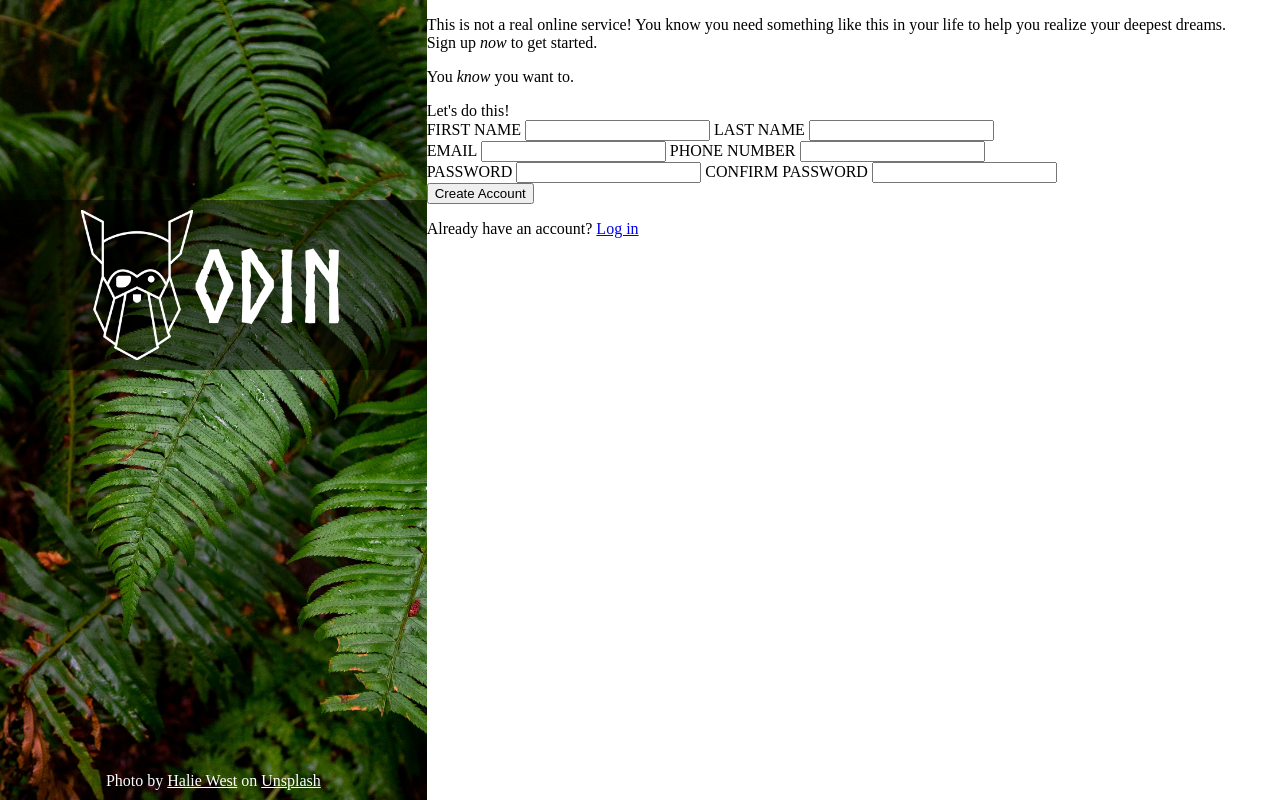
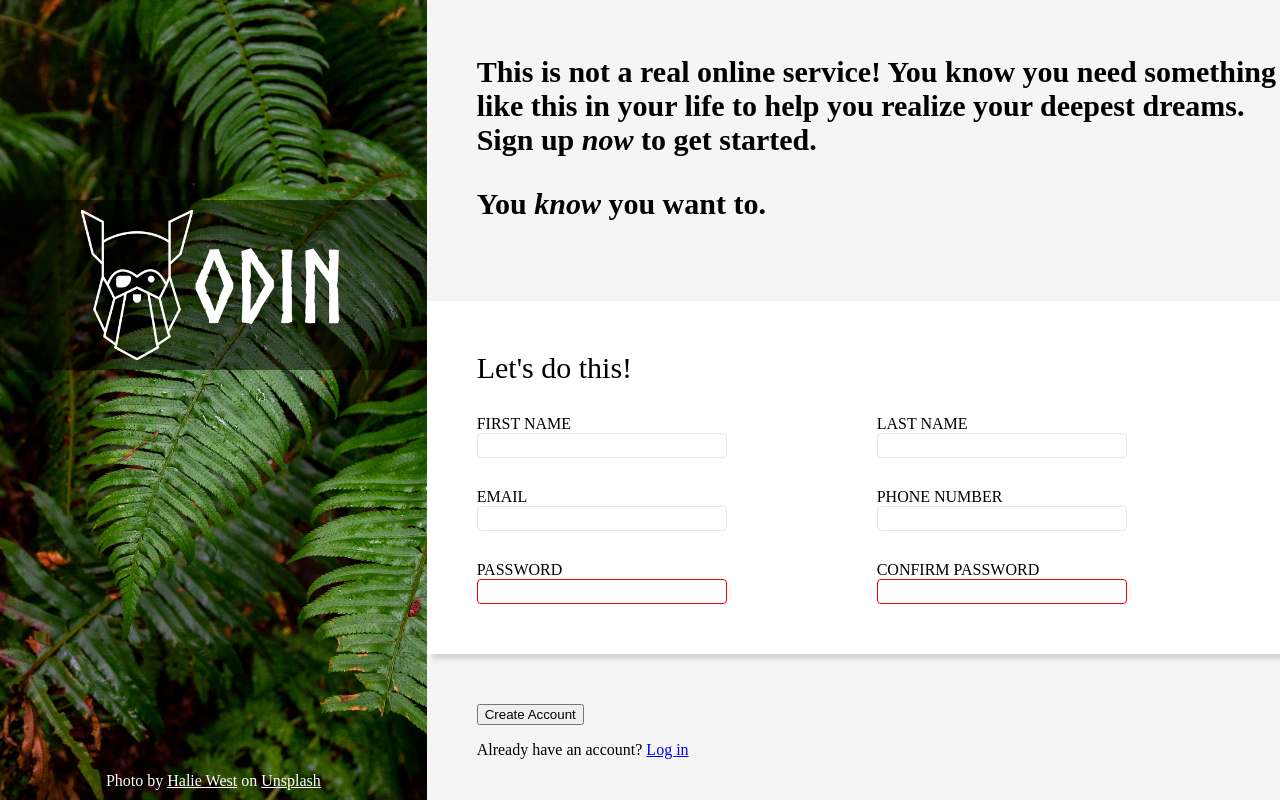
Before and after one commit to Spoogleey/sign-up-form, a plain HTML site: page index.html in a window 1280 px wide. Drawn offline with Linux system fonts and the light colour scheme.

Commit message:
Styled the form
Added styling to the form to make it look like it does on the reference picture

```diff
--- a/index.html
+++ b/index.html
@@ -13,34 +13,46 @@
             <div class="text">ODIN</div>
         </div>
         <div class="credits">
-            <div>Photo by <a href="https://unsplash.com/@haliewestphoto">Halie West</a> on <a href="https://unsplash.com/">Unsplash</a></div>
+            <div>Photo by <a class="credits_links" href="https://unsplash.com/@haliewestphoto">Halie West</a> on <a class="credits_links" href="https://unsplash.com/">Unsplash</a></div>
         </div>
     </div>
     <div id="form">
         <div class="initial_text">
-            <p class="first_paragraph">This is not a real online service! You know you need something like this in your life to help you realize your deepest dreams.<br>Sign up <em>now</em> to get started.</p>
+            <p class="first_paragraph">This is not a real online service! You know you need something<br> like this in your life to help you realize your deepest dreams.<br>Sign up <em>now</em> to get started.</p>
             <p class="second_paragraph">You <em>know</em> you want to.</p>
         </div>
         <div class="signup_form">
             <div class="form_title">Let's do this!</div>
             <div class="form_input">
-                <div class="name_input">
+                <div class="info_input">
+                    <div class="text_input">
                         <label for="firstname">FIRST NAME</label>
-                    <input type="text" name="firstname" id="firstname">
+                        <input type="text" name="firstname" id="firstname" required>
+                    </div>
+                    <div class="text_input">
                         <label for="lastname">LAST NAME</label>
-                    <input type="text" name="lastname" id="lastname">
+                        <input type="text" name="lastname" id="lastname" required>
+                    </div>
                 </div>
                 <div class="info_input">
+                    <div class="text_input">
                         <label for="email">EMAIL</label>
-                    <input type="email" name="email" id="email">
+                        <input type="email" name="email" id="email" required>
+                    </div>
+                    <div class="text_input">
                         <label for="phone">PHONE NUMBER</label>
-                    <input type="number" name="phone" id="phone">
+                        <input type="number" name="phone" id="phone" required>
                     </div>
-                <div class="pass_input">
+                </div>
+                <div class="info_input">
+                    <div class="text_input">
                         <label for="password">PASSWORD</label>
-                    <input type="password" name="password" id="password">
+                        <input type="password" name="password" id="password" required>
+                    </div>
+                    <div class="text_input">
                         <label for="retype_password">CONFIRM PASSWORD</label>
-                    <input type="password" name="retype_password" id="retype_password">
+                        <input type="password" name="retype_password" id="retype_password" required>
+                    </div>
                 </div>
             </div>
         </div>
--- a/styles.css
+++ b/styles.css
@@ -41,12 +41,73 @@ body {
     margin-bottom: 10px;
 }
 
-.credits a {
+.credits_links {
     color: white;
 }
 
 #form {
+    background-color: whitesmoke;
     display: flex;
     flex-direction: column;
     flex: 2;
+    justify-content: space-around;
 }
+
+.initial_text {
+    padding-left: 50px;
+    font-weight: bold;
+    font-size: 30px;
+}
+
+.signup_form {
+    display: flex;
+    flex-direction: column;
+    gap: 30px;
+    background-color: white;
+    padding: 50px;
+    box-shadow: 5px 5px 5px lightgray;
+}
+
+.form_title {
+    font-size: 30px;
+}
+
+.form_input {
+    display: flex;
+    flex-direction: column;
+    gap: 30px;
+}
+
+.info_input {
+    display: flex;
+    gap: 150px;
+}
+
+.text_input {
+    display: flex;
+    flex-direction: column;
+    font-size: 16px;
+}
+
+input {
+    box-sizing: border-box;
+    padding: 4px 2px;
+    width: 250px;
+    border: #E5E7EB 1px solid;
+    border-radius: 4px;
+}
+
+input:focus {
+    outline: none;
+    border: blue 1px solid;
+    box-shadow: 5px 5px 5px lightgray;
+}
+
+input[type="password"]:invalid {
+    outline: none;
+    border: red 1px solid;
+}
+
+.create_account {
+    padding-left: 50px;
+}
```
Lines whose indentation alone changed are shown as unchanged.
